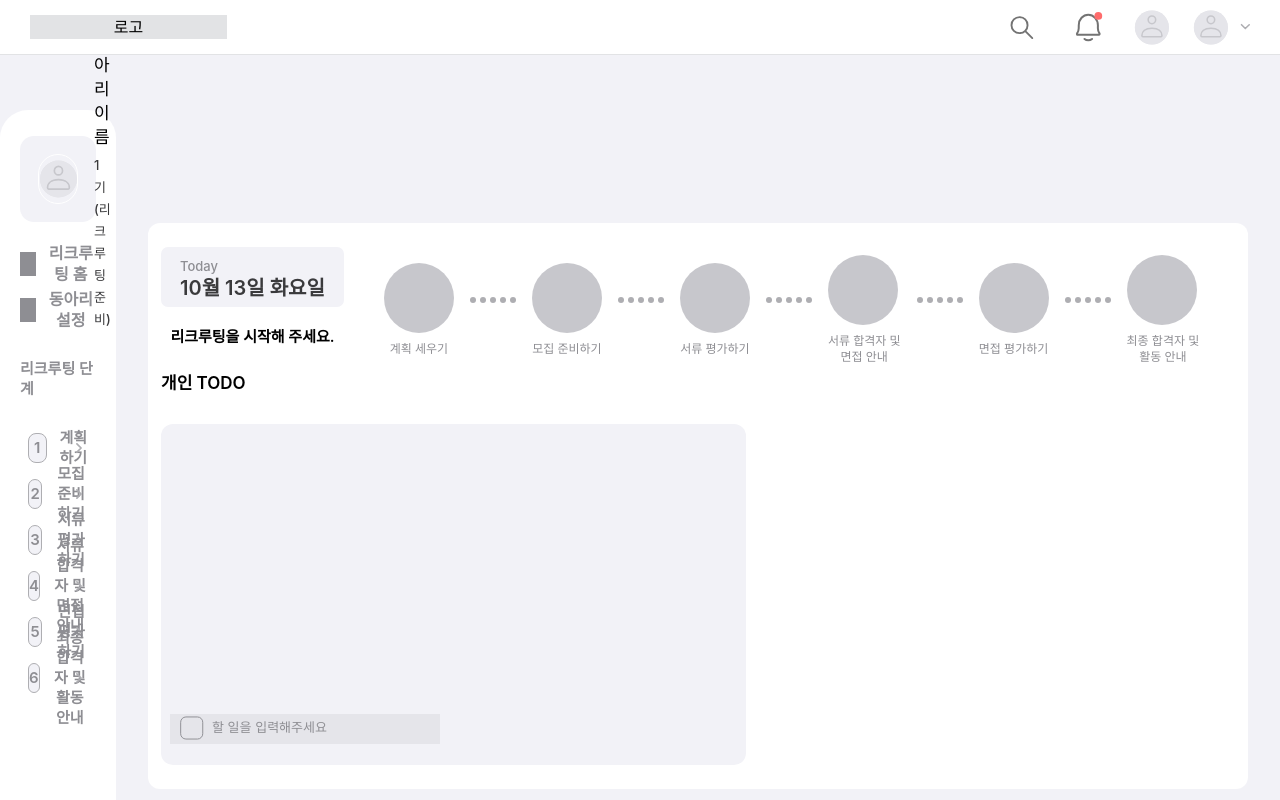
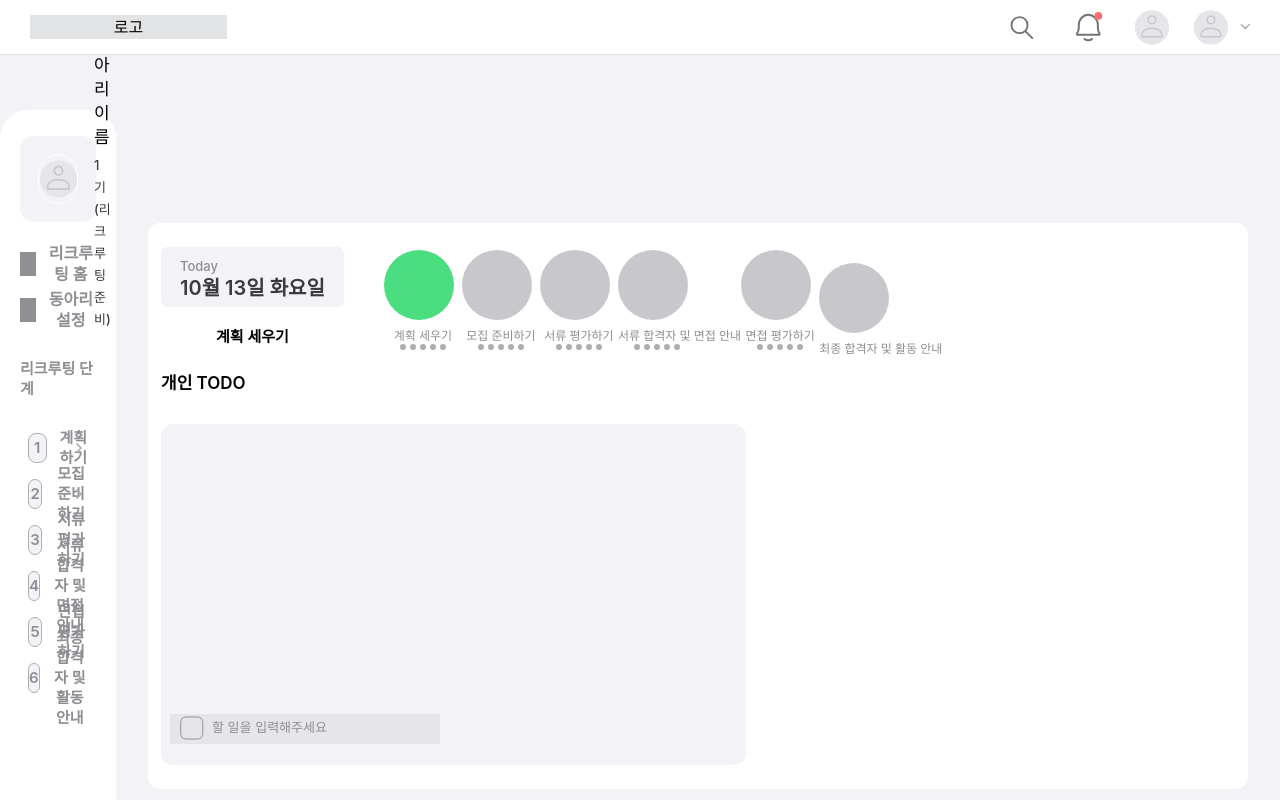
Before and after one commit to Cluting/cluting-frontend, a React (Create React App) app: page /recruting/home in a window 1280 px wide. Shown: the top 800 px of the page. Built offline with nearby package versions, Linux system fonts and the light colour scheme; a web font is replaced by a local one.

Commit message:
✨ feat: 상단 RecrutingStep  전역 상태 관리 추가

```diff
--- a/package.json
+++ b/package.json
@@ -15,7 +15,7 @@
     "react-scripts": "5.0.1",
     "typescript": "^4.9.5",
     "web-vitals": "^2.1.4",
-    "zustand": "^5.0.0-rc.2"
+    "zustand": "^5.0.0"
   },
   "scripts": {
     "start": "react-scripts start",
--- a/src/components/recruting/RecruitmentStep.tsx
+++ b/src/components/recruting/RecruitmentStep.tsx
@@ -1,6 +1,19 @@
 //리크루팅 단계
 
+import { useStore } from "../../store/useStore";
+
+const steps = [
+  "계획 세우기",
+  "모집 준비하기",
+  "서류 평가하기",
+  "서류 합격자 및 면접 안내",
+  "면접 평가하기",
+  "최종 합격자 및 활동 안내"
+];
+
 export default function RecruitmentStep() {
+  const { currentStep, setCurrentStep } = useStore(); // 상태와 상태 변경 함수 가져오기
+
   return (
     <div className="flex">
       <div className="flex flex-col items-center">
@@ -12,69 +25,31 @@ export default function RecruitmentStep() {
         </section>
 
         <section className="mt-5 mb-[25px]">
-          <p className="text-subheadline">{"리크루팅을 시작해 주세요."}</p>
+          <p className="text-subheadline">{steps[currentStep]}</p>
         </section>
       </div>
 
       <section className="flex items-center ml-10">
-        <div>
-          <div className="w-[70px] h-[70px] rounded-full bg-gray-400"></div>
-          <p className="text-caption2 text-gray-700 mt-2">계획 세우기</p>
-        </div>
+        {steps.map((step, index) => (
+          <div key={index} className="flex items-center">
+            <div className="flex flex-col">
+              <div
+                className={`w-[70px] h-[70px] rounded-full ${
+                  currentStep >= index ? "bg-green-400" : "bg-gray-400"
+                }`}
+                onClick={() => setCurrentStep(index)} // 단계 클릭 시 상태 변경
+              ></div>
+              <p className="text-caption2 text-gray-700 mt-2">{step}</p>
+              {index < steps.length - 1 && ( // 마지막 단계가 아닐 때만 아이콘 표시
                 <img
                   src="/assets/ic-progress.svg"
                   alt="진행 단계"
-          className=" w-[46px] h-[6px] mx-4 mb-5"
+                  className="w-[46px] h-[6px] mx-4 mb-5"
                 />
-
-        <div>
-          <div className="w-[70px] h-[70px] rounded-full bg-gray-400"></div>
-          <p className="text-caption2 text-gray-700 mt-2">모집 준비하기</p>
+              )}
             </div>
-        <img
-          src="/assets/ic-progress.svg"
-          alt="진행 단계"
-          className=" w-[46px] h-[6px] mx-4 mb-5"
-        />
-
-        <div>
-          <div className="w-[70px] h-[70px] rounded-full bg-gray-400"></div>
-          <p className="text-caption2 text-gray-700 mt-2">서류 평가하기</p>
           </div>
-        <img
-          src="/assets/ic-progress.svg"
-          alt="진행 단계"
-          className=" w-[46px] h-[6px] mx-4 mb-5"
-        />
-
-        <div>
-          <div className="w-[70px] h-[70px] rounded-full bg-gray-400"></div>
-          <p className="text-caption2 text-gray-700 mt-2">
-            서류 합격자 및 <br /> 면접 안내
-          </p>
-        </div>
-        <img
-          src="/assets/ic-progress.svg"
-          alt="진행 단계"
-          className=" w-[46px] h-[6px] mx-4 mb-5"
-        />
-
-        <div>
-          <div className="w-[70px] h-[70px] rounded-full bg-gray-400"></div>
-          <p className="text-caption2 text-gray-700 mt-2">면접 평가하기</p>
-        </div>
-        <img
-          src="/assets/ic-progress.svg"
-          alt="진행 단계"
-          className=" w-[46px] h-[6px] mx-4 mb-5"
-        />
-
-        <div>
-          <div className="w-[70px] h-[70px] rounded-full bg-gray-400"></div>
-          <p className="text-caption2 text-gray-700 mt-2">
-            최종 합격자 및 <br /> 활동 안내
-          </p>
-        </div>
+        ))}
       </section>
     </div>
   );
--- /dev/null
+++ b/src/store/useStore.ts
@@ -0,0 +1,11 @@
+import { create } from "zustand";
+
+type Store = {
+  currentStep: number; // 현재 단계의 인덱스
+  setCurrentStep: (step: number) => void; // 단계 변경 함수
+};
+
+export const useStore = create<Store>()((set) => ({
+  currentStep: 0, // 초기 단계
+  setCurrentStep: (step: number) => set({ currentStep: step }) // 단계 변경
+}));
```
Also changed, not shown: 1 other file (tests, documents, lock files or other folders). Lines whose indentation alone changed are shown as unchanged.
